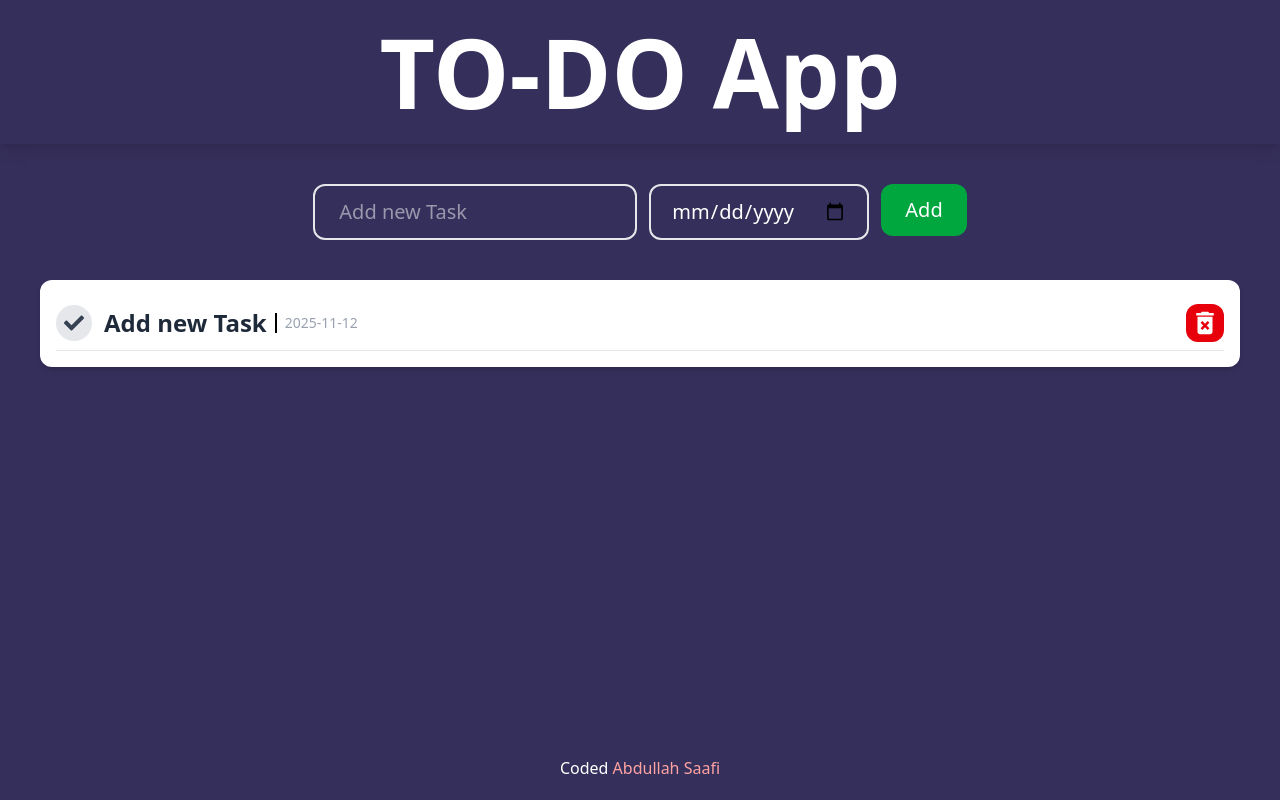
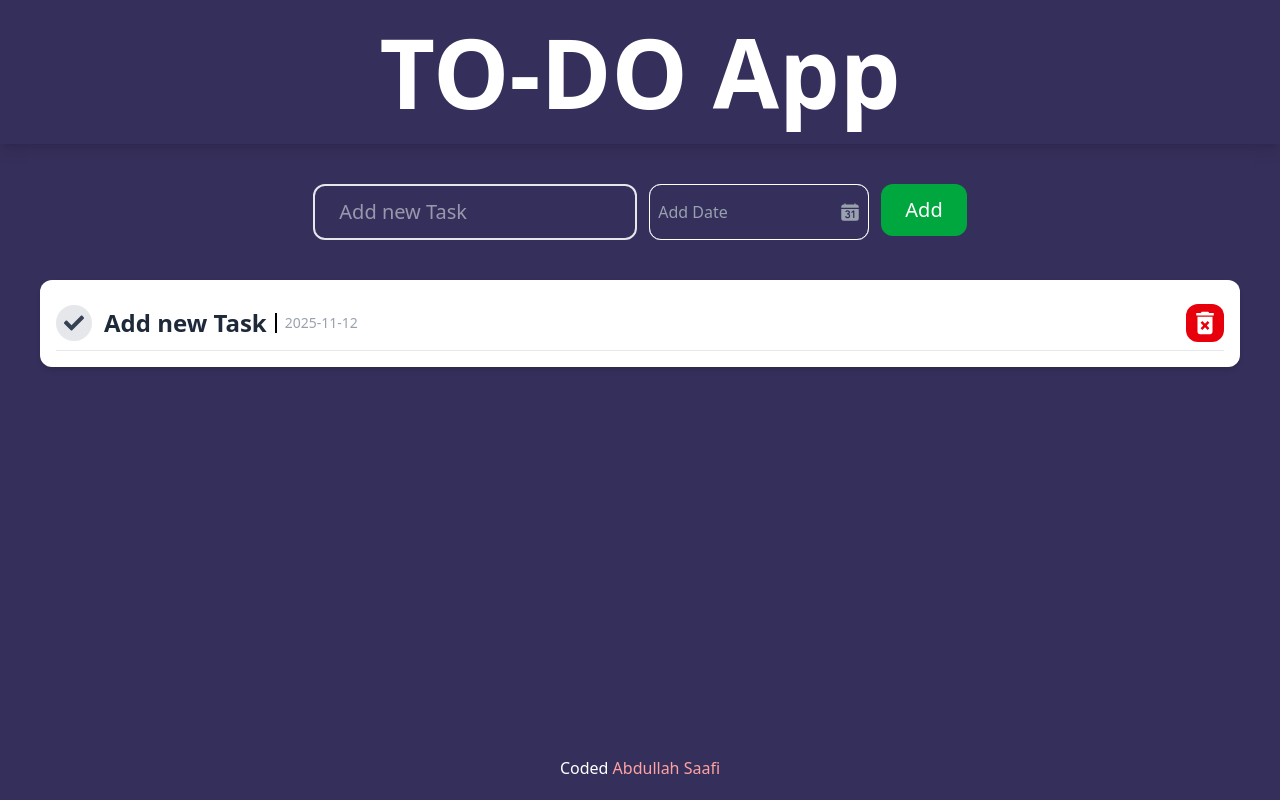
Before and after one commit to Abdullah-saafi/react-todo-app, a React (Vite) app: page / in a window 1280 px wide. Built offline with nearby package versions, Linux system fonts and the light colour scheme.

Commit message:
resolve issue

```diff
--- a/src/components/Todoitems.jsx
+++ b/src/components/Todoitems.jsx
@@ -58,11 +58,10 @@ const TodoItems = () => {
   const handleTaskComp = (index) => {
     setTodos((prev) => {
       const updatedTodos = prev.map((todo, i) =>
-        i === index
-          ? { ...todo, completed: true }
-          : todo
+        i === index ? { ...todo, completed: !todo.completed } : todo
       );
 
+      // Move incomplete tasks to top, completed to bottom
       const incomplete = updatedTodos.filter((todo) => !todo.completed);
       const complete = updatedTodos.filter((todo) => todo.completed);
 
@@ -102,7 +101,8 @@ const TodoItems = () => {
                   onChange={handleDateChange}
                   className="border-2 border-gray-200 text-sm md:text-md md:text-xl rounded-xl pl-2   md:px-5 py-3"
                 />
-                <IoCalendarNumber className="absolute sm:hidden right-4 text-2xl text-gray-400 pointer-events-none" />
+                <span className="absolute  flex text-md bg-[var(--primary-color)] border-1 border-white w-full h-full overflow-hidden text-gray-400 pointer-events-none rounded-xl justify-between px-2 items-center">Add Date <IoCalendarNumber className="text-xl" /></span>
+
                 {emptyDateError && (
                   <p className="text-red-600 text-sm mt-1">Please select a date</p>
                 )}
```
